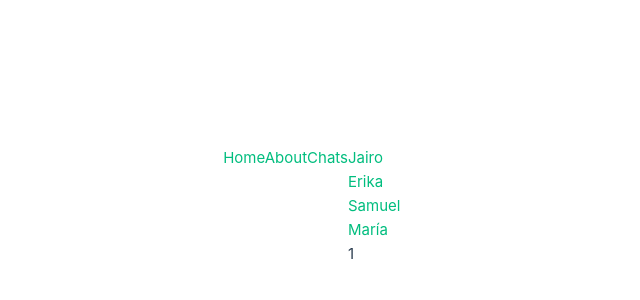
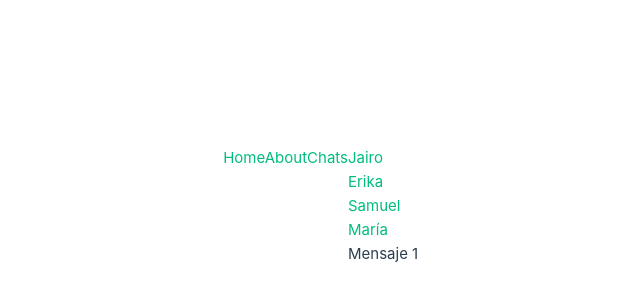
Before and after one commit to JairoDuenas/Navegacion-Vue-Router, a Vue app: page /chats/1 in a window 1280 px wide. Shown: the part 194-494 px from the top of the page, without its empty margins (292-932 px from the left). Built offline with nearby package versions, Linux system fonts and the light colour scheme.

Commit message:
Rutas anidadas

```diff
--- /dev/null
+++ b/src/views/ChatView.vue
@@ -0,0 +1,43 @@
+<template>
+  <div v-for="msg in messagesFiltered" :key="msg.id">
+    {{ msg.text }}
+  </div>
+</template>
+
+<script>
+export default {
+  data() {
+    return {
+      messages: [
+        {
+          id: 1,
+          text: "Mensaje 1",
+          author: 1,
+        },
+        {
+          id: 2,
+          text: "Mensaje 2",
+          author: 2,
+        },
+        {
+          id: 3,
+          text: "Mensaje 3",
+          author: 3,
+        },
+        {
+          id: 4,
+          text: "Mensaje 4",
+          author: 4,
+        },
+      ],
+    };
+  },
+  computed: {
+    messagesFiltered() {
+      return this.messages.filter((msg) => {
+        return `${msg.author}` === this.$route.params.chatId;
+      });
+    },
+  },
+};
+</script>
--- a/src/views/ChatsView.vue
+++ b/src/views/ChatsView.vue
@@ -5,7 +5,9 @@
         <router-link :to="`/chats/${chat.id}`">{{ chat.name }}</router-link>
       </div>
     </aside>
-    <article>{{ this.$route.params.chatId }}</article>
+    <article>
+      <router-view />
+    </article>
   </div>
 </template>
 
```
Also changed, not shown: src/router/index.js (+8 -3 lines).
